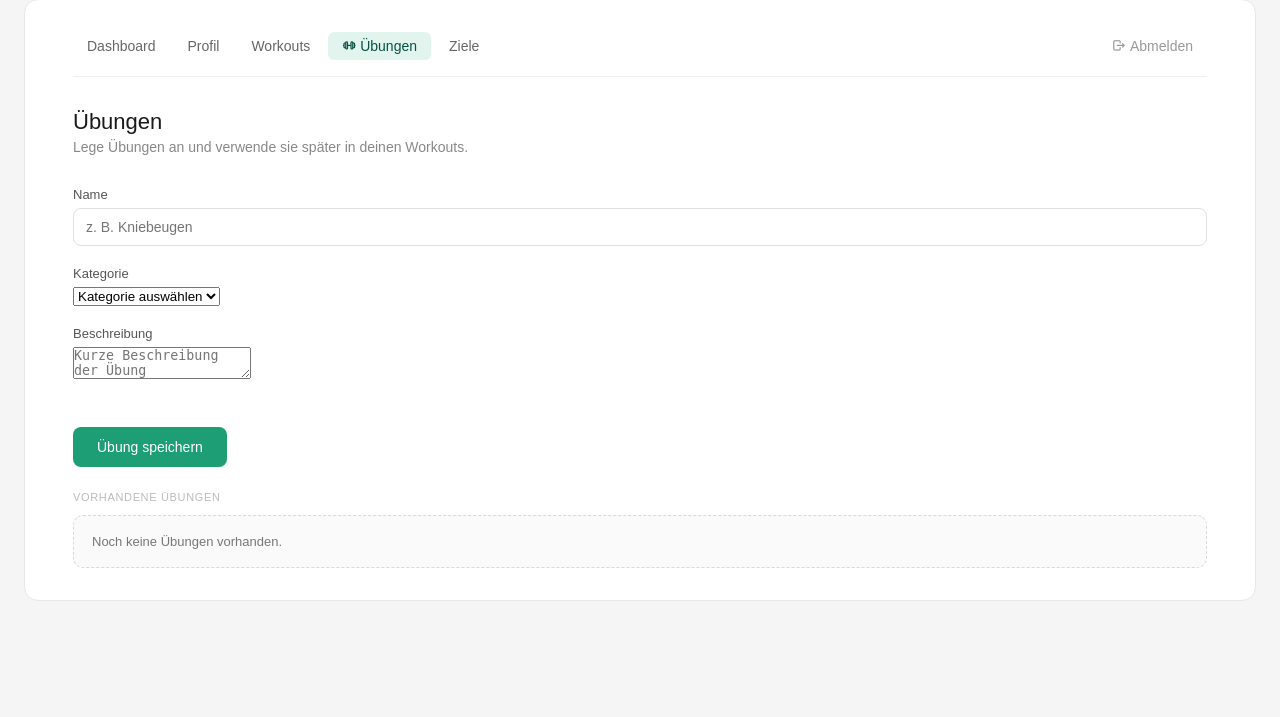
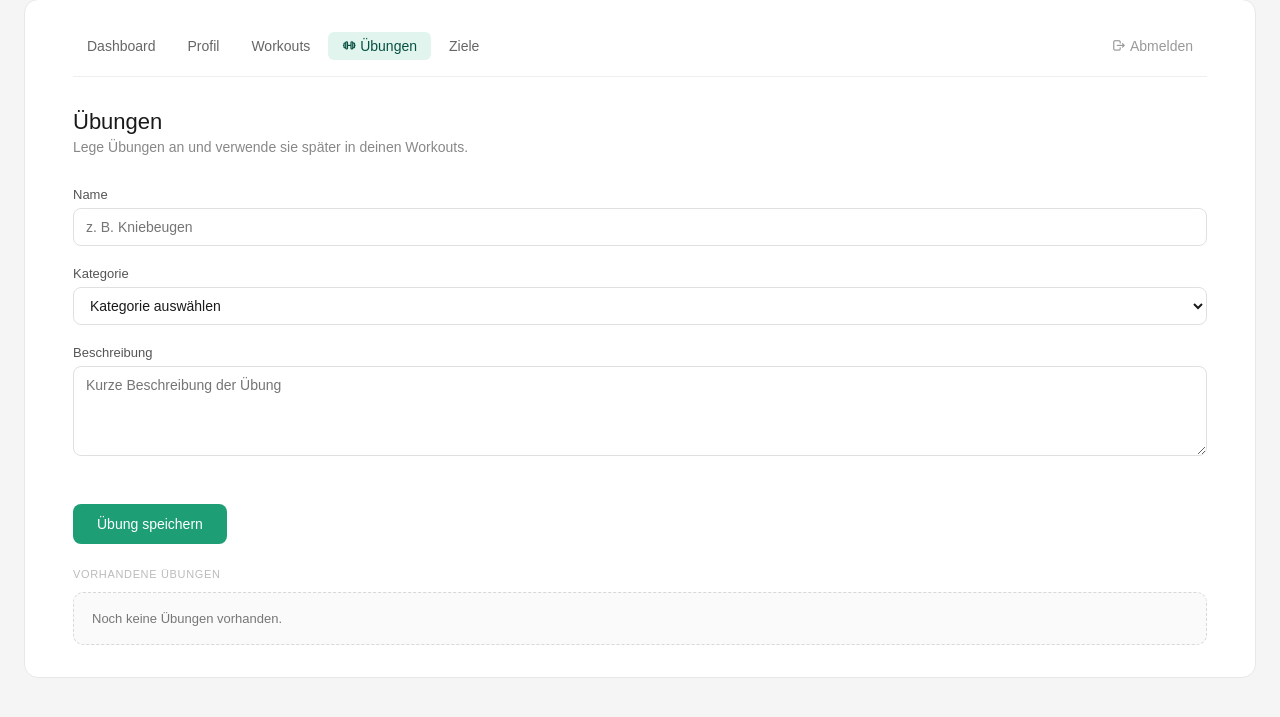
Before and after one commit to tanay-756/Webtechnologie-2-SoSe26, a PHP site: page /pages/exercises.php in a window 1280 px wide. Shown: the part 25-742 px from the top of the page. Run offline with PHP 8.4, Linux system fonts and the light colour scheme; the visitor is signed in with stand-in values (Sample User, id 1); data that the repository does not hold is empty.

Commit message:
Formularfelder einheitlich gestalten

```diff
--- a/css/style.css
+++ b/css/style.css
@@ -150,6 +150,28 @@ input {
 
 input:focus { border-color: #1D9E75; box-shadow: 0 0 0 3px rgba(29,158,117,0.12); }
 input:disabled { background: #fafafa; color: #999; }
+select,
+textarea {
+    width: 100%;
+    border: 1px solid #e0e0e0;
+    border-radius: 8px;
+    font-family: inherit;
+    font-size: 14px;
+    outline: none;
+    background: #fff;
+    color: #1a1a1a;
+}
+
+select {
+    height: 38px;
+    padding: 0 12px;
+}
+
+textarea {
+    min-height: 90px;
+    padding: 10px 12px;
+    resize: vertical;
+}
 
 /* Grid-Layouts */
 .grid-two {
```
